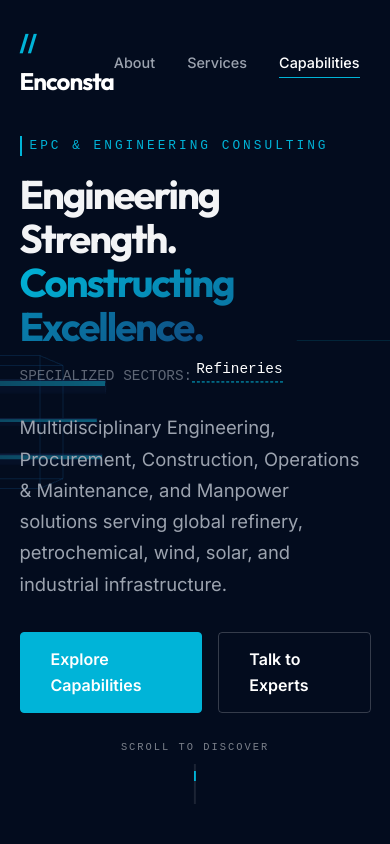
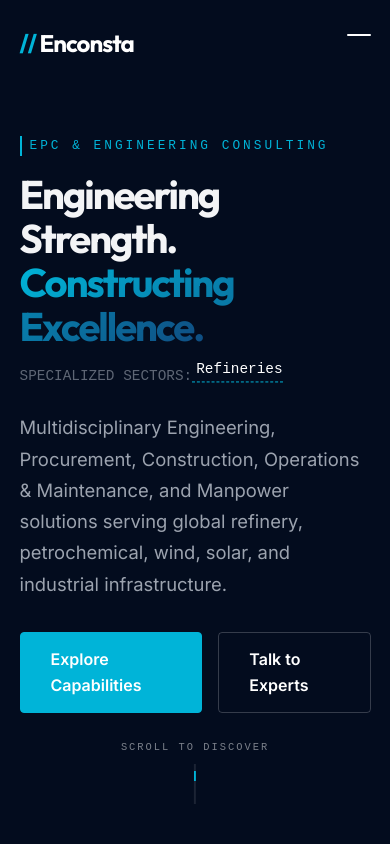
Before and after one commit to Aman744/enconsta-engineering, a website built with Vite: page index.html in a window 390 px wide. Shown: the top 844 px of the page. Built offline with nearby package versions, Linux system fonts and the light colour scheme; some packages are replaced by stand-ins of ours; no server answers; animation ran at ten frames a second.

Commit message:
Add responsive mobile navbar and low-power WebGL triggers

```diff
--- a/src/core/StateManager.js
+++ b/src/core/StateManager.js
@@ -2,10 +2,15 @@
 
 class StateManager {
   constructor() {
+    const isLowPower = typeof window !== 'undefined' && (
+      window.innerWidth < 768 ||
+      (navigator.hardwareConcurrency && navigator.hardwareConcurrency <= 4)
+    );
+
     this.state = {
       bootComplete: false,
       currentSection: 'hero', // e.g. 'hero', 'universe', 'about', etc.
-      lowPowerMode: false,
+      lowPowerMode: isLowPower,
       activeCapability: 'engineering', // 'engineering', 'infrastructure', 'systems', 'digital'
       selectedExecutive: null,
       scrollProgress: 0,
--- a/src/style.css
+++ b/src/style.css
@@ -1755,6 +1755,60 @@
    Mobile Responsive Adjustments
    ========================================================================== */
 @media (max-width: 1024px) {
+  .mobile-nav-toggle {
+    display: flex;
+    flex-direction: column;
+    justify-content: space-between;
+    width: 24px;
+    height: 18px;
+    background: transparent;
+    border: none;
+    cursor: pointer;
+    padding: 0;
+    z-index: 101;
+  }
+  .mobile-nav-toggle span {
+    width: 100%;
+    height: 2px;
+    background-color: #FFFFFF;
+    border-radius: 4px;
+    transition: all 0.3s var(--easing-premium);
+    transform-origin: left center;
+  }
+  .mobile-nav-toggle[aria-expanded="true"] span:nth-child(1) {
+    transform: rotate(45deg) translate(2px, 1px);
+    background-color: var(--color-accent);
+  }
+  .mobile-nav-toggle[aria-expanded="true"] span:nth-child(2) {
+    opacity: 0;
+    width: 0%;
+  }
+  .mobile-nav-toggle[aria-expanded="true"] span:nth-child(3) {
+    transform: rotate(-45deg) translate(2px, -1px);
+    background-color: var(--color-accent);
+  }
+
+  .nav {
+    position: fixed;
+    top: 0;
+    right: -100%;
+    width: 280px;
+    height: 100vh;
+    background-color: rgba(3, 12, 30, 0.98);
+    backdrop-filter: blur(20px);
+    border-left: 1px solid rgba(255, 255, 255, 0.05);
+    flex-direction: column;
+    justify-content: center;
+    align-items: center;
+    gap: var(--spacing-xl);
+    padding: var(--spacing-xxl) var(--spacing-lg);
+    transition: right 0.4s var(--easing-premium);
+    z-index: 100;
+  }
+  .nav.mobile-open {
+    right: 0;
+  }
+
   .grid-2, .grid-3 {
     grid-template-columns: 1fr;
     gap: var(--spacing-xl);
```
Also changed, not shown: dist/assets/AICommandCenter-JJEe_6KZ.js (deleted), dist/assets/AICommandCenter-U-wLSHr2.js (added), dist/assets/AnimationController-C61c099-.js (deleted), dist/assets/AnimationController-CrtmsEdI.js (added), dist/assets/Colors-BBkjnsqP.js (deleted), dist/assets/Colors-qy5FXsD7.js (added), dist/assets/DigitalTwin-B9jb5Etz.js (deleted), dist/assets/DigitalTwin-PXWMoccN.js (added), dist/assets/ElectricalGrid-CVF5E9ia.js (added), dist/assets/ElectricalGrid-CkDHUKFE.js (deleted), dist/assets/Globe-DkphUlMh.js (added), dist/assets/Globe-eN3r3zPs.js (deleted), dist/assets/Materials-5EzQ-4Or.js (deleted), dist/assets/Materials-ARW3ZFgI.js (added), 21 more files.
